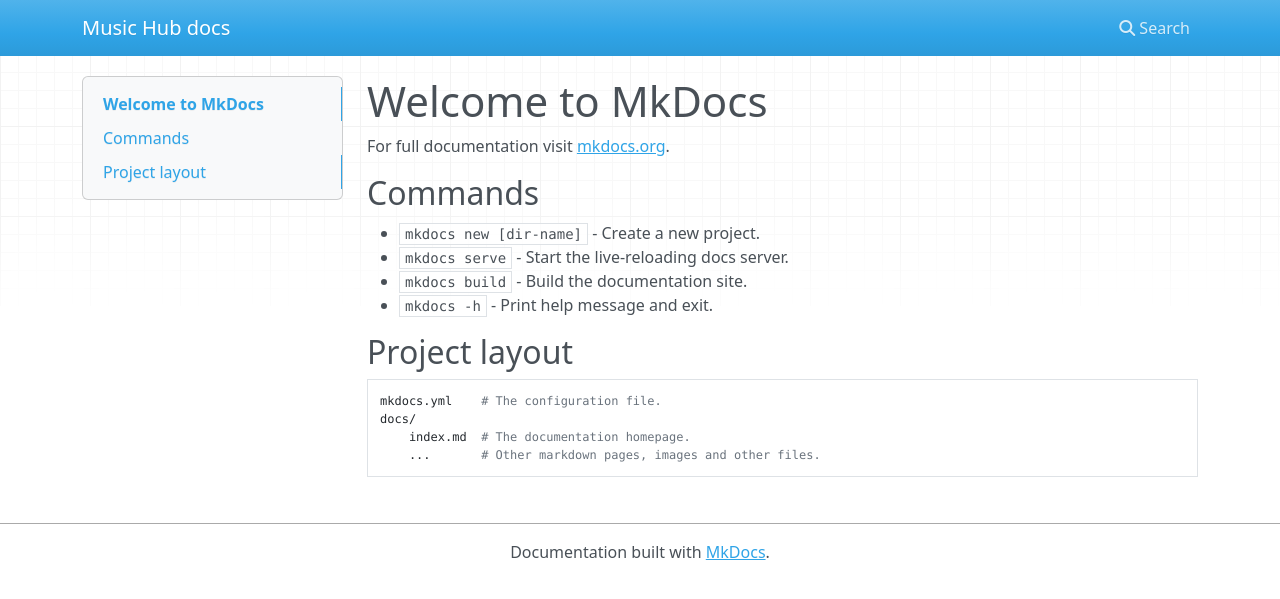
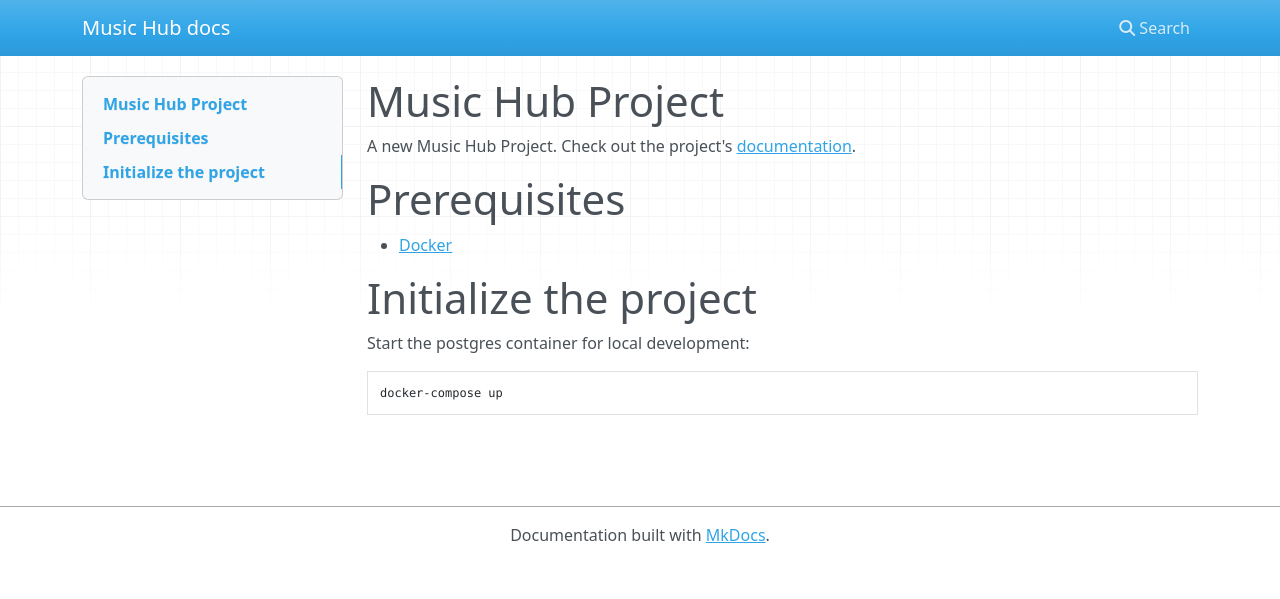
Before and after one commit to Henok-U/MusicHubNew, an MkDocs documentation site: the page built from docs/index.md, in a window 1280 px wide. Shown: the top 599 px of the page. Built offline with MkDocs 1.6.1, drawn with Linux system fonts in a browser that asks for light colours; nearby versions of some CDN libraries.

Commit message:
MS-77 Uptaded Readme.md

````diff
--- a/docs/index.md
+++ b/docs/index.md
@@ -1,17 +1,15 @@
-# Welcome to MkDocs
+# Music Hub Project
 
-For full documentation visit [mkdocs.org](https://www.mkdocs.org).
+A new Music Hub Project. Check out the project's [documentation](https://github.com/Henok-U/MusicHubNew).
 
-## Commands
+# Prerequisites
 
-* `mkdocs new [dir-name]` - Create a new project.
-* `mkdocs serve` - Start the live-reloading docs server.
-* `mkdocs build` - Build the documentation site.
-* `mkdocs -h` - Print help message and exit.
+- [Docker](https://docs.docker.com/docker-for-mac/install/)
 
-## Project layout
+# Initialize the project
 
-    mkdocs.yml    # The configuration file.
-    docs/
-        index.md  # The documentation homepage.
-        ...       # Other markdown pages, images and other files.
+Start the postgres container for local development:
+
+```bash
+docker-compose up
+```
````
Also changed, not shown: README.md (+12 -0 lines).
